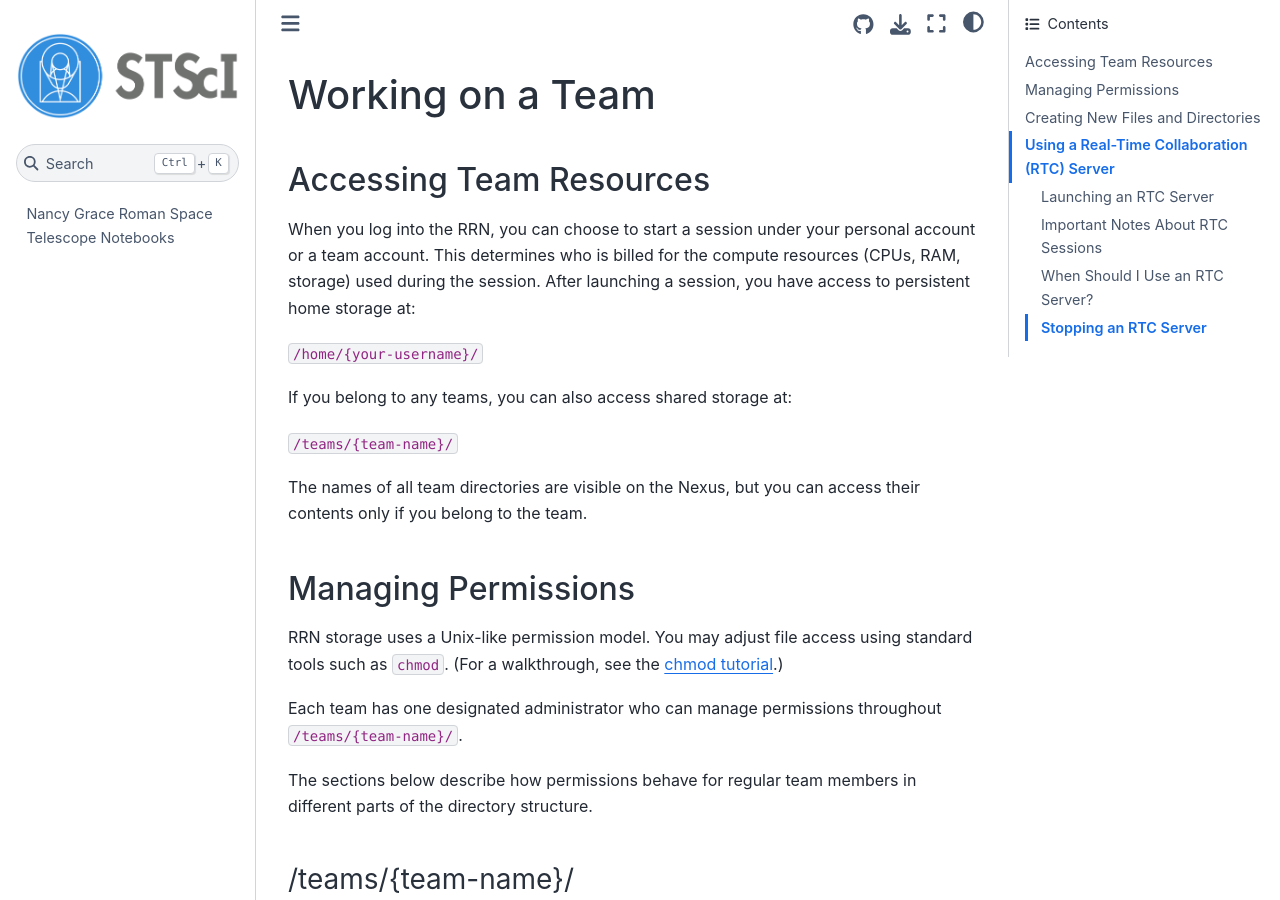
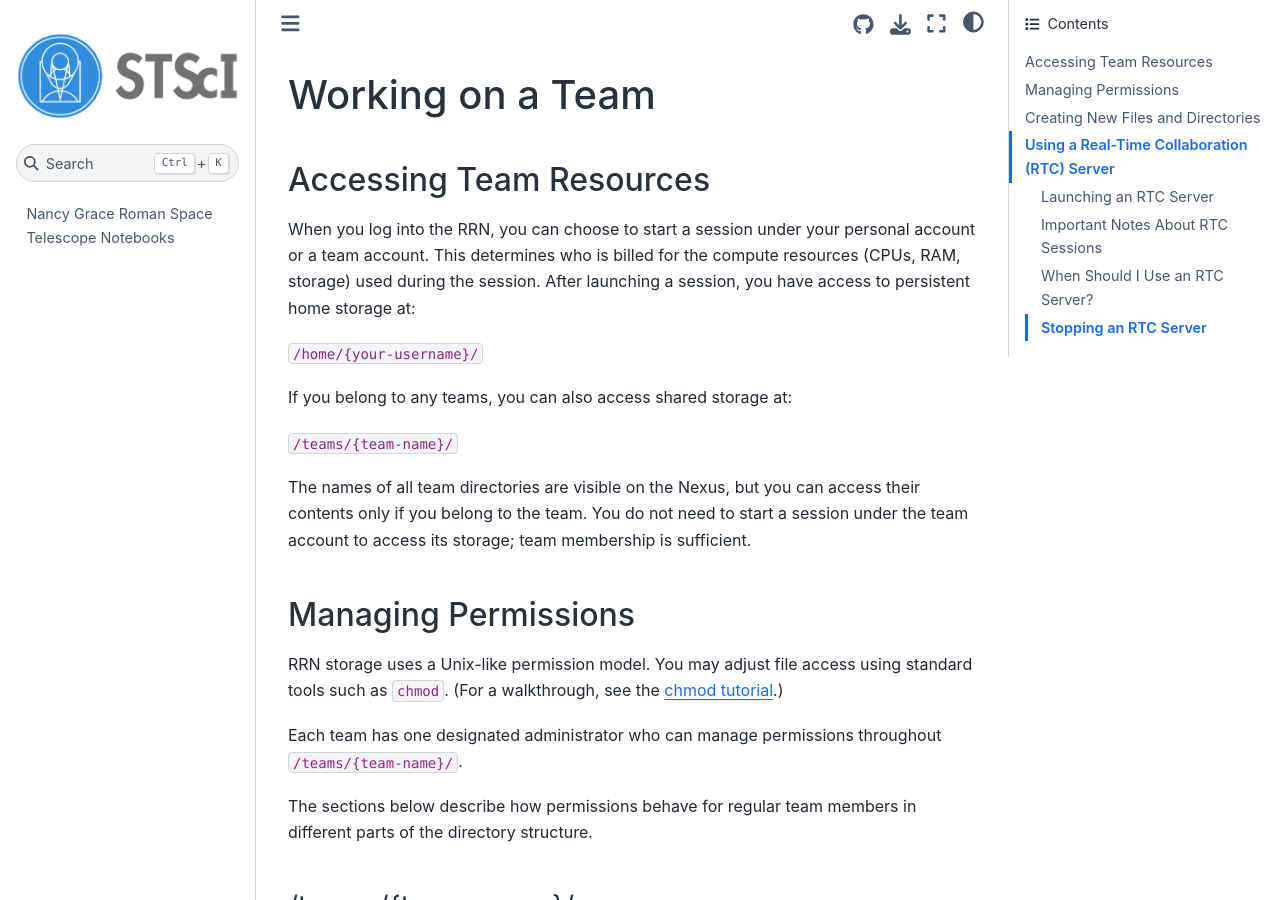
Before and after one commit to spacetelescope/roman_notebooks, a Jupyter Book: the page built from markdown/teams.md, in a window 1280 px wide and 900 px high. Built offline with Jupyter Book 1.0.4 settings and Sphinx 7.4.7 and the Sphinx Book theme 1.1.4, drawn with Linux system fonts in a browser that asks for light colours; pages that are not in the unit, such as notebooks, are missing from menus; some of the changed text lies outside the part shown.

Commit message:
docs: address team guide review
Co-authored-by: Copilot App <223556219+Copilot@users.noreply.github.com>

```diff
--- a/markdown/teams.md
+++ b/markdown/teams.md
@@ -10,7 +10,7 @@ If you belong to any teams, you can also access shared storage at:
 
 `/teams/{team-name}/`
 
-The names of all team directories are visible on the Nexus, but you can access their contents only if you belong to the team.
+The names of all team directories are visible on the Nexus, but you can access their contents only if you belong to the team. You do not need to start a session under the team account to access its storage; team membership is sufficient.
 
 ## Managing Permissions
 RRN storage uses a Unix-like permission model. You may adjust file access using standard tools such as `chmod`. (For a walkthrough, see the [chmod tutorial](https://catcode.com/teachmod/index.html).)
@@ -59,7 +59,7 @@ To start an RTC server:
 
 1. Go to the **spawner page**.
 2. Under your team entry (e.g., `team-imviz`), click on the **Real Time Collaboration Server** link.
-3. On the RTC server spawner page, choose the **image** (e.g., `roman-17.1.1`) and the **server size** (e.g., *Small Server: 2 vCPU, 16 GB RAM*) for your RTC session.
+3. On the RTC server spawner page, choose the **image** (e.g., `Nexus-2026.1`) and the **server size** (e.g., *Small Server: 2 vCPU, 16 GB RAM*) for your RTC session.
 4. Click **Start server**.
 
 Any team member may join the running RTC session.
@@ -81,7 +81,7 @@ RTC works best for **interactive, real-time collaboration**.
 For independent work, version-controlled development, or long-running analysis, team members should start **non-RTC sessions** instead.
 
 ### Stopping an RTC Server
-Any team member can stop an RTC server from the JupyterLab launcher by clicking **SM (Stop My Server)**. The button works for all server types, including RTC servers.
+Any team member can stop an RTC server from the JupyterLab launcher by clicking the **SM (Stop My Server)** button. The button works for all server types, including RTC servers.
 
 <img src="../images/Launcher_SM.png" alt="JupyterLab Launcher showing the SM (Stop My Server) button" width="500" />
 
```
